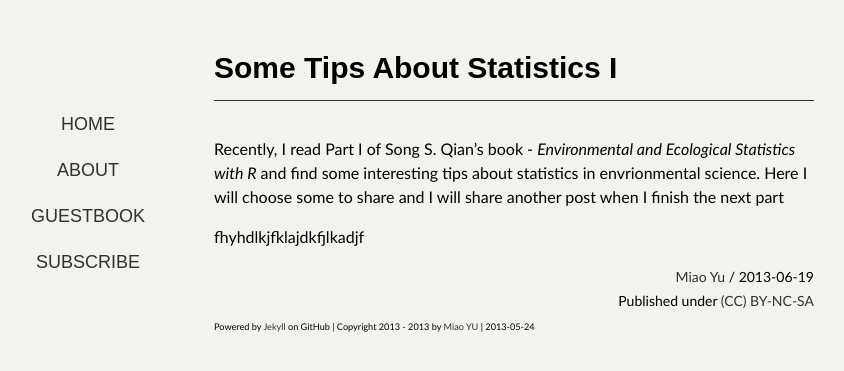
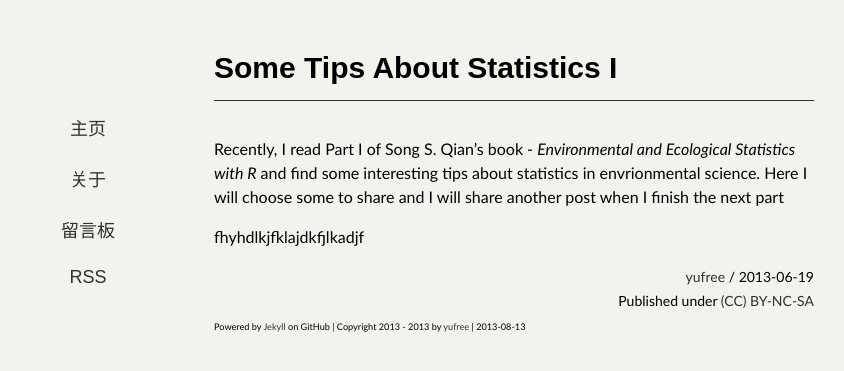
Before and after one commit to yufree/blogcn, a Jekyll site: the page built from _posts/2013-06-19-statistics-tips-I.md, in a window 1280 px wide. Shown: the top 371 px of the page, without its empty margins (126-970 px from the left). Built offline with Jekyll 4.4.1, drawn with Linux system fonts in a browser that asks for light colours; some web fonts are replaced; Markdown is read by kramdown in place of the engine named in the settings; comment, search, counter and statistics services are not loaded.

Commit message:
change lan

```diff
--- a/_config.yml
+++ b/_config.yml
@@ -1,4 +1,4 @@
 baseurl: "http://yufree.github.io/blogcn"
 markdown: rdiscount
-author: Miao Yu
+author: yufree
 pygments: true
--- a/_layouts/default.html
+++ b/_layouts/default.html
@@ -17,17 +17,17 @@
         <h1>{{ page.title }}</h1>
         </header>
         <nav style="height:20px">
-        <span><a title="home page" class="" href="{{ site.baseurl}}">home</a></span>
-        <span><a title="about" class="" href="{{ site.baseurl}}/about/">about</a></span>
-        <span><a title="guestbook" class="" href="{{ site.baseurl}}/guestbook/">guestbook</a></span>
-        <span><a title="subscribe by RSS" class="" href="{{ site.baseurl}}/feed/">subscribe</a></span>
+        <span><a title="主页" class="" href="{{ site.baseurl}}">主页</a></span>
+        <span><a title="关于" class="" href="{{ site.baseurl}}/about/">关于</a></span>
+        <span><a title="留言板" class="" href="{{ site.baseurl}}/guestbook/">留言板</a></span>
+        <span><a title="订阅" class="" href="{{ site.baseurl}}/feed/">RSS</a></span>
         </nav>
         <article class="content">
         {{ content }}
         </article>
     </div>
     <footer>
-    <p id="footer"><small>Powered by <a href="https://github.com/mojombo/jekyll">Jekyll</a> on GitHub | Copyright 2013 - 2013 by <a href="http://yufree.github.com/blogcn">Miao YU</a> | <span class="label label-info">2013-05-24 </span></small></p>
+    <p id="footer"><small>Powered by <a href="https://github.com/mojombo/jekyll">Jekyll</a> on GitHub | Copyright 2013 - 2013 by <a href="http://yufree.github.com/blogcn">yufree</a> | <span class="label label-info">2013-08-13 </span></small></p>
     </footer>
     </div>
   </body>
```
Also changed, not shown: _includes/comments.md (line endings or trailing spaces).
